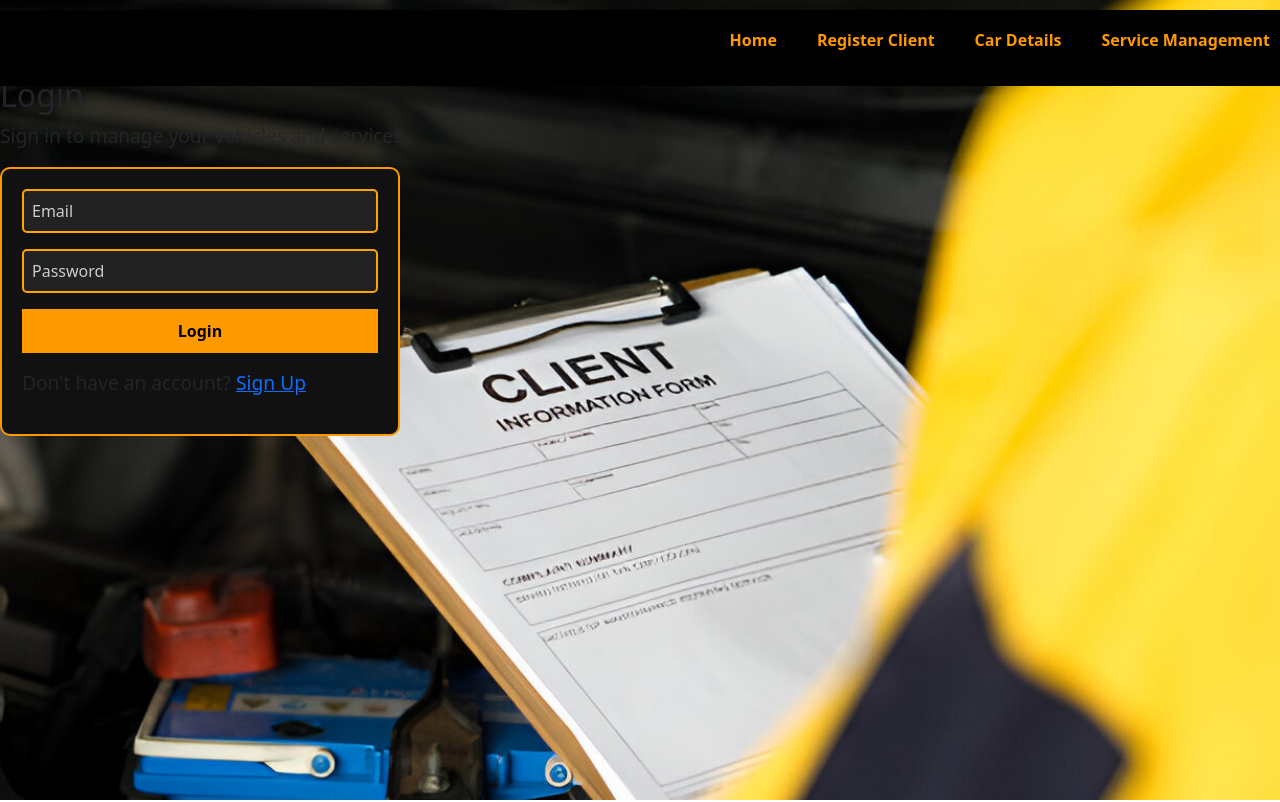
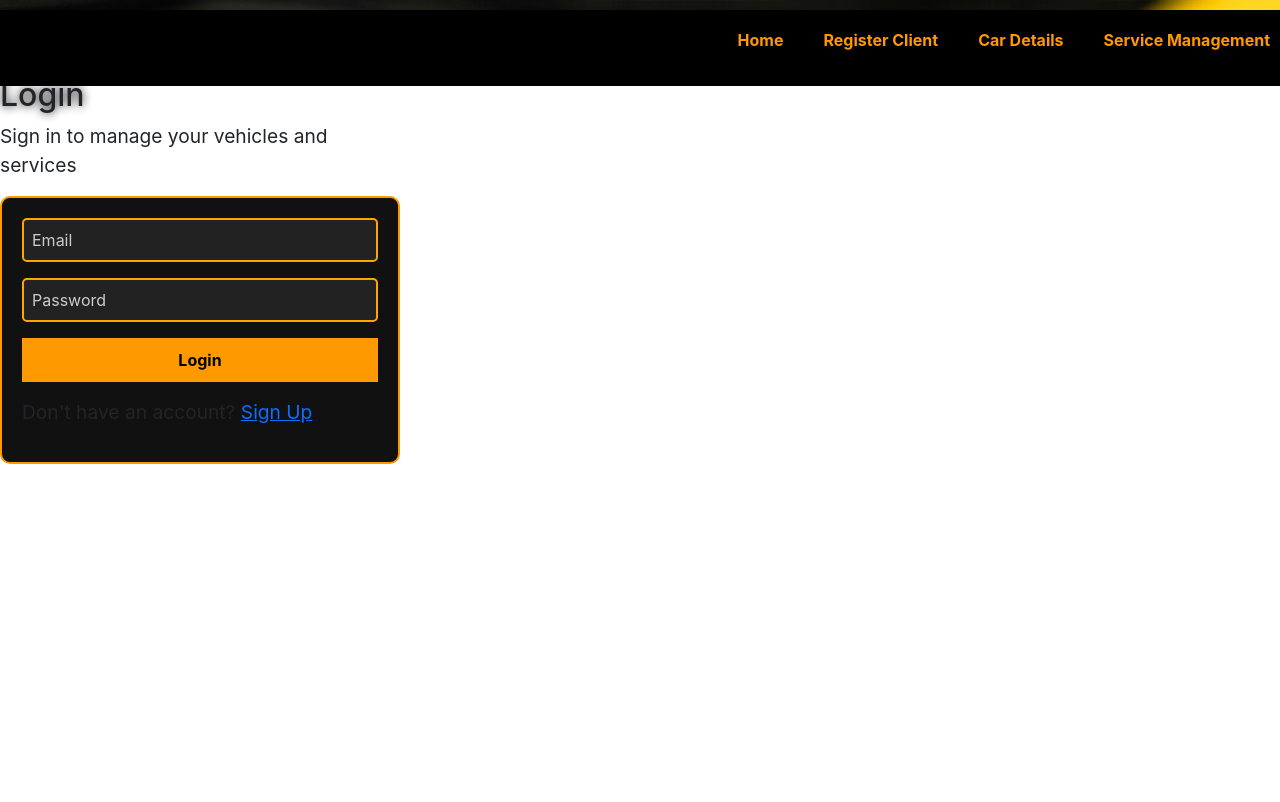
Before and after one commit to cullen-kaberere/CulServ, a React (Create React App) app in the folder client/: page /login in a window 1280 px wide. Shown: the top 802 px of the page. Built offline with nearby package versions, Linux system fonts and the light colour scheme.

Commit message:
login boxing

```diff
--- a/client/src/components/Login.js
+++ b/client/src/components/Login.js
@@ -67,6 +67,79 @@ const Login = () => {
           </form>
         </div>
       </div>
+      <div className="sidebar">
+        <div className="logo-section">
+          <div className="car-icon">
+            <svg viewBox="0 0 24 24" fill="none" xmlns="http://www.w3.org/2000/svg">
+              <path
+                d="M18.92 6.01C18.72 5.42 18.16 5 17.5 5h-11c-.66 0-1.21.42-1.42 1.01L3 12v8c0 .55.45 1 1 1h1c.55 0 1-.45 1-1v-1h12v1c0 .55.45 1 1 1h1c.55 0 1-.45 1-1v-8l-2.08-5.99zM6.5 16c-.83 0-1.5-.67-1.5-1.5S5.67 13 6.5 13s1.5.67 1.5 1.5S7.33 16 6.5 16zm11 0c-.83 0-1.5-.67-1.5-1.5s.67-1.5 1.5-1.5 1.5.67 1.5 1.5-.67 1.5-1.5 1.5zM5 11l1.5-4.5h11L19 11H5z"
+                fill="white"
+              />
+            </svg>
+          </div>
+          <h1>Welcome Back to CulServ</h1>
+          <p>Log in to access your vehicle service management dashboard and continue managing your operations.</p>
+        </div>
+
+        <div className="features-list">
+          <div className="feature-item">
+            <div className="circle-icon">
+              <svg viewBox="0 0 24 24" fill="none" xmlns="http://www.w3.org/2000/svg">
+                <circle cx="12" cy="12" r="10" stroke="white" strokeWidth="2" />
+                <path
+                  d="M8 12L11 15L16 9"
+                  stroke="white"
+                  strokeWidth="2"
+                  strokeLinecap="round"
+                  strokeLinejoin="round"
+                />
+              </svg>
+            </div>
+            <div className="feature-text">
+              <h3>Easy Registration</h3>
+              <p>Register clients in seconds</p>
+            </div>
+          </div>
+
+          <div className="feature-item">
+            <div className="circle-icon">
+              <svg viewBox="0 0 24 24" fill="none" xmlns="http://www.w3.org/2000/svg">
+                <circle cx="12" cy="12" r="10" stroke="white" strokeWidth="2" />
+                <path
+                  d="M8 12L11 15L16 9"
+                  stroke="white"
+                  strokeWidth="2"
+                  strokeLinecap="round"
+                  strokeLinejoin="round"
+                />
+              </svg>
+            </div>
+            <div className="feature-text">
+              <h3>Client Management</h3>
+              <p>Keep track of all your clients</p>
+            </div>
+          </div>
+
+          <div className="feature-item">
+            <div className="circle-icon">
+              <svg viewBox="0 0 24 24" fill="none" xmlns="http://www.w3.org/2000/svg">
+                <circle cx="12" cy="12" r="10" stroke="white" strokeWidth="2" />
+                <path
+                  d="M8 12L11 15L16 9"
+                  stroke="white"
+                  strokeWidth="2"
+                  strokeLinecap="round"
+                  strokeLinejoin="round"
+                />
+              </svg>
+            </div>
+            <div className="feature-text">
+              <h3>Service History</h3>
+              <p>Complete service records</p>
+            </div>
+          </div>
+        </div>
+      </div>
     </div>
   );
 };
--- a/client/src/components/login.css
+++ b/client/src/components/login.css
@@ -0,0 +1,13 @@
+* {
+    box-sizing: border-box;
+    margin: 0;
+    padding: 0;
+    font-family: -apple-system, BlinkMacSystemFont, "Segoe UI", Roboto, Oxygen, Ubuntu, Cantarell, sans-serif;
+  }
+
+  .login-container {
+    display: flex;
+    height: 100vh;
+    width: 100%;
+    background-color: #ffffff;
+  }
```
